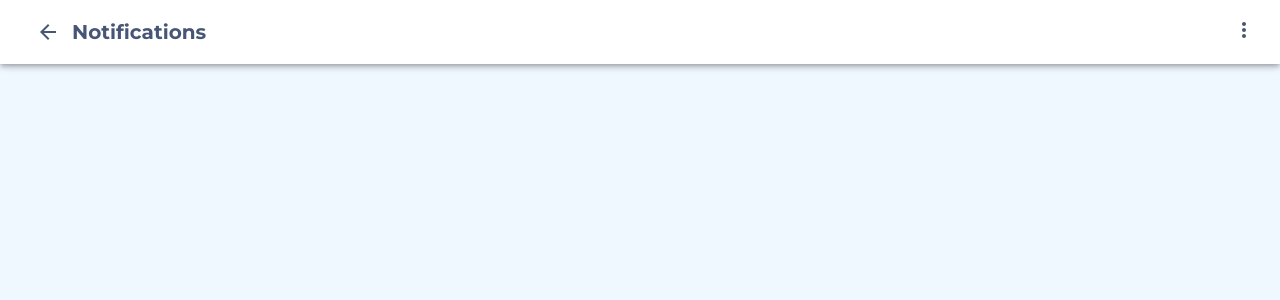
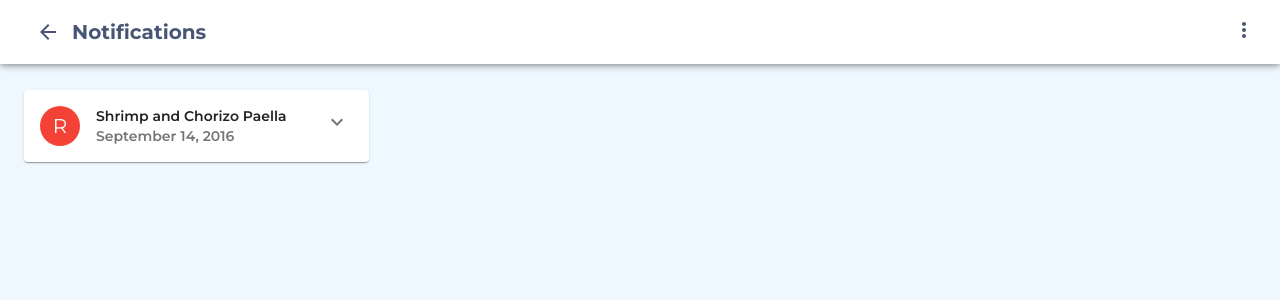
Before and after one commit to jeethendra2000/informatsy, a React (Create React App) app in the folder informatsy/frontend/: page /notifications in a window 1280 px wide. Shown: the top 300 px of the page. Built offline with nearby package versions, Linux system fonts and the light colour scheme.

Commit message:
notification page design in progress

```diff
--- a/informatsy/frontend/src/components/Notifications.jsx
+++ b/informatsy/frontend/src/components/Notifications.jsx
@@ -1,21 +1,23 @@
 import React from "react";
 import { useHistory } from "react-router";
 import { makeStyles } from "@material-ui/styles";
-import {
-  AppBar,
-  Toolbar,
-  Box,
-  Link,
-  Container,
-  Grid,
-  IconButton,
-  Card,
-  CardContent,
-  Typography,
-  Avatar,
-  Divider,
-} from "@material-ui/core";
+import clsx from "clsx";
+import Card from "@material-ui/core/Card";
+import CardHeader from "@material-ui/core/CardHeader";
+import CardMedia from "@material-ui/core/CardMedia";
+import CardContent from "@material-ui/core/CardContent";
+import CardActions from "@material-ui/core/CardActions";
+import Collapse from "@material-ui/core/Collapse";
+import Avatar from "@material-ui/core/Avatar";
+import IconButton from "@material-ui/core/IconButton";
+import Typography from "@material-ui/core/Typography";
+import { red } from "@material-ui/core/colors";
+import FavoriteIcon from "@material-ui/icons/Favorite";
+import ShareIcon from "@material-ui/icons/Share";
+import ExpandMoreIcon from "@material-ui/icons/ExpandMore";
+import MoreVertIcon from "@material-ui/icons/MoreVert";
 import SecondAppBar from "./layoutsComponent/SecondAppBar";
+import { Box, Container } from "@material-ui/core";
 
 const useStyles = makeStyles((theme) => ({
   bg: {
@@ -24,18 +26,125 @@
   layout: {
     paddingTop: "90px",
   },
+  root: {
+    maxWidth: 345,
+  },
+  media: {
+    height: 0,
+    paddingTop: "56.25%", // 16:9
+  },
+  expand: {
+    transform: "rotate(0deg)",
+    marginLeft: "auto",
+    transition: theme.transitions.create("transform", {
+      duration: theme.transitions.duration.shortest,
+    }),
+  },
+  expandOpen: {
+    transform: "rotate(180deg)",
+  },
+  avatar: {
+    backgroundColor: red[500],
+  },
 }));
 
 function Notifications() {
   const classes = useStyles();
   const history = useHistory();
 
+  const [expanded, setExpanded] = React.useState(false);
+
+  const handleExpandClick = () => {
+    setExpanded(!expanded);
+  };
+
   return (
     <div className={classes.bg} style={{ height: "200vh" }}>
       <SecondAppBar title={"Notifications"} backToPage={"/"} />
       <Box className={classes.layout}>
         <Container>
+          <Card className={classes.root}>
+            <CardHeader
+              avatar={
+                <Avatar aria-label="recipe" className={classes.avatar}>
+                  R
+                </Avatar>
+              }
+              action={
+                <IconButton
+                  className={clsx(classes.expand, {
+                    [classes.expandOpen]: expanded,
+                  })}
+                  onClick={handleExpandClick}
+                  aria-expanded={expanded}
+                  aria-label="show more"
+                >
+                  <ExpandMoreIcon />
+                </IconButton>
+              }
+              title="Shrimp and Chorizo Paella"
+              subheader="September 14, 2016"
+            />
+            {/* <CardContent>
+              <Typography variant="body2" color="textSecondary" component="p">
+                This impressive paella is a perfect party dish and a fun meal to
+                cook together with your guests. Add 1 cup of frozen peas along
+                with the mussels, if you like.
+              </Typography>
+            </CardContent> */}
 
+            {/* <CardActions disableSpacing>
+              <IconButton aria-label="add to favorites">
+                <FavoriteIcon />
+              </IconButton>
+              <IconButton aria-label="share">
+                <ShareIcon />
+              </IconButton>
+              <IconButton
+                className={clsx(classes.expand, {
+                  [classes.expandOpen]: expanded,
+                })}
+                onClick={handleExpandClick}
+                aria-expanded={expanded}
+                aria-label="show more"
+              >
+                <ExpandMoreIcon />
+              </IconButton>
+            </CardActions> */}
+            <Collapse in={expanded} timeout="auto" unmountOnExit>
+              <CardContent>
+                <Typography paragraph>Method:</Typography>
+                <Typography paragraph>
+                  Heat 1/2 cup of the broth in a pot until simmering, add
+                  saffron and set aside for 10 minutes.
+                </Typography>
+                <Typography paragraph>
+                  Heat oil in a (14- to 16-inch) paella pan or a large, deep
+                  skillet over medium-high heat. Add chicken, shrimp and
+                  chorizo, and cook, stirring occasionally until lightly
+                  browned, 6 to 8 minutes. Transfer shrimp to a large plate and
+                  set aside, leaving chicken and chorizo in the pan. Add
+                  pimentón, bay leaves, garlic, tomatoes, onion, salt and
+                  pepper, and cook, stirring often until thickened and fragrant,
+                  about 10 minutes. Add saffron broth and remaining 4 1/2 cups
+                  chicken broth; bring to a boil.
+                </Typography>
+                <Typography paragraph>
+                  Add rice and stir very gently to distribute. Top with
+                  artichokes and peppers, and cook without stirring, until most
+                  of the liquid is absorbed, 15 to 18 minutes. Reduce heat to
+                  medium-low, add reserved shrimp and mussels, tucking them down
+                  into the rice, and cook again without stirring, until mussels
+                  have opened and rice is just tender, 5 to 7 minutes more.
+                  (Discard any mussels that don’t open.)
+                </Typography>
+                <Typography>
+                  Set aside off of the heat to let rest for 10 minutes, and then
+                  serve.
+                </Typography>
+              </CardContent>
+            </Collapse>
+          </Card>
         </Container>
       </Box>
     </div>
```
